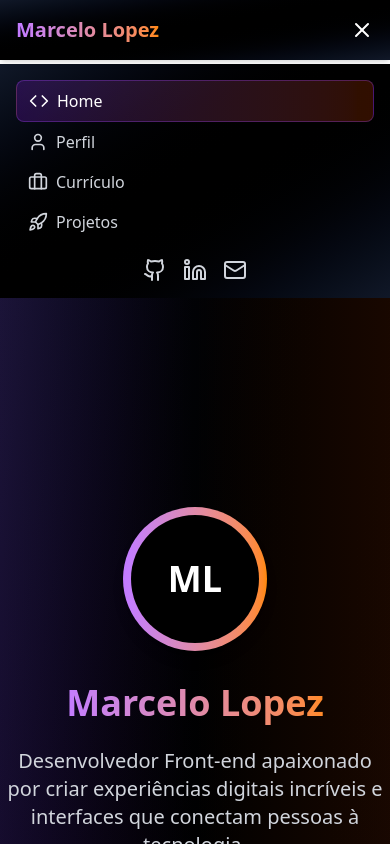
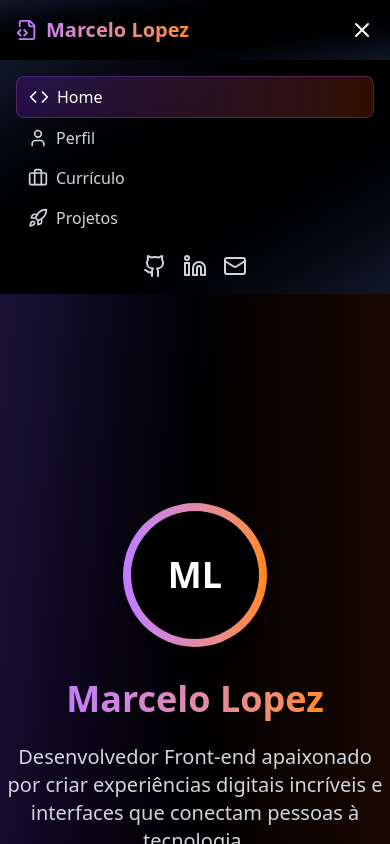
Before and after one commit to malopez23/marcelo-lopez, a React (Vite) app: page / in a window 390 px wide. Both pictures are taken after a click on the button 362 px from the left and 30 px from the top of the page. Shown: the top 844 px of the page. Built offline with nearby package versions, Linux system fonts and the light colour scheme; the HTML template or start-up script is replaced by a standard one.

Commit message:
update: atualizações de estilos no layout

```diff
--- a/src/components/Layout.jsx
+++ b/src/components/Layout.jsx
@@ -1,6 +1,6 @@
 import { useState } from 'react';
 import { motion, AnimatePresence } from 'framer-motion';
-import { Code, User, Briefcase, Rocket, Github, Linkedin, Mail, Menu, X } from 'lucide-react';
+import { Code, User, Briefcase, Rocket, Github, Linkedin, Mail, Menu, X, FileCode2 } from 'lucide-react';
 import { Outlet, NavLink } from 'react-router-dom';
 
 const Layout = () => {
@@ -64,8 +64,9 @@ const Layout = () => {
       </motion.aside>
 
       {/* Header (Mobile) */}
-      <header className="lg:hidden fixed top-0 left-0 right-0 bg-gradient-to-br from-gray-900 via-black to-gray-900 p-4 flex justify-between items-center z-50 shadow-md">
-        <div className="text-xl font-bold bg-gradient-to-r from-purple-400 to-orange-400 bg-clip-text text-transparent">
+      <header className="lg:hidden top-0 left-0 right-0 bg-gradient-to-br from-gray-900 via-black to-gray-900 p-4 flex justify-between items-center z-50 shadow-md">
+        <div className="text-xl font-bold flex items-center bg-gradient-to-r from-purple-400 to-orange-400 bg-clip-text text-transparent">
+          <FileCode2 size={22} className="mr-2 text-purple-400" />
           Marcelo Lopez
         </div>
         <button onClick={() => setIsMenuOpen(!isMenuOpen)}>
@@ -81,7 +82,7 @@ const Layout = () => {
             animate={{ opacity: 1, height: 'auto' }}
             exit={{ opacity: 0, height: 0 }}
             transition={{ duration: 0.3 }}
-            className="relative lg:hidden bg-gradient-to-br from-gray-900 via-black to-gray-900 p-4 mt-16"
+            className="relative lg:hidden bg-gradient-to-br from-gray-900 via-black to-gray-900 p-4"
           >
             {navItems.map((item) => (
               <NavLink
```
